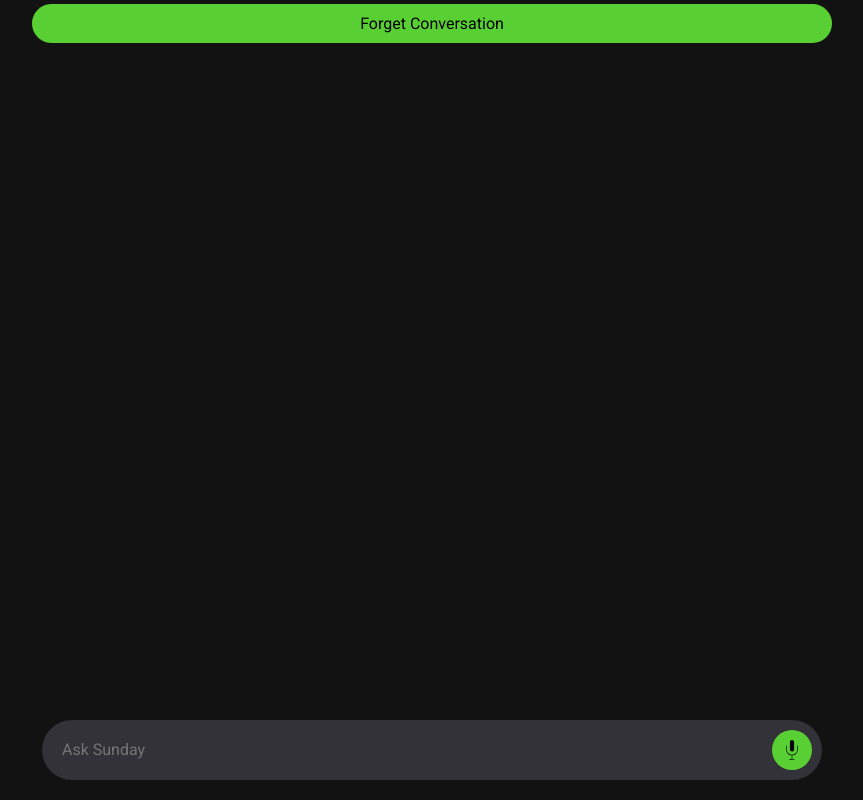
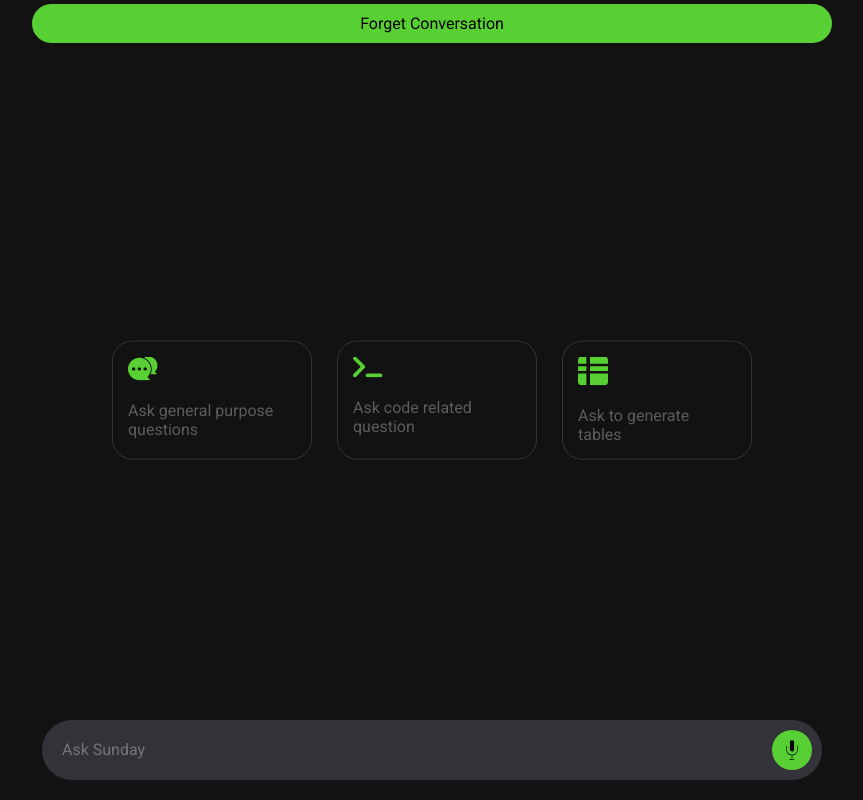
Before and after one commit to draunzler/Sunday, a website built with Vite: page client/index.html in a window 1280 px wide. Shown: the whole page, without its empty margins (208-1071 px from the left). Built offline with nearby package versions, Linux system fonts and the light colour scheme.

Commit message:
added intro cards on page load

```diff
--- a/client/index.html
+++ b/client/index.html
@@ -10,6 +10,20 @@
   <body>
     <div id="app">
       <button id="forget">Forget Conversation</button>
+      <div class="cards">
+        <div class="card">
+          <img src="assets/text.svg" alt="">
+          <p>Ask general purpose questions</p>
+        </div>
+        <div class="card">
+          <img src="assets/code.svg" alt="">
+          <p>Ask code related question</p>
+        </div>
+        <div class="card">
+          <img src="assets/table.svg" alt="">
+          <p>Ask to generate tables</p>
+        </div>
+      </div>
       <div id="chat_container"></div>
       <div class="form-wrapper">
         <form id="inputForm">
--- a/client/script.js
+++ b/client/script.js
@@ -14,6 +14,7 @@
 const forgetButton = document.getElementById('forget');
 const sendButton = document.querySelector('form button');
 const micIcon = document.querySelector('form button img');
+const cards = document.querySelectorAll('.card');
 
 let loadInterval;
 let isListening = false;
@@ -85,7 +86,9 @@
     stopOnFocus: true,
     style: {
       background: '#101010',
-      boxShadow: '0 3px 6px -1px rgba(0, 0, 0, 0.12), 0 10px 36px -4px #CC1E4A50',
+      maxWidth: '300px',
+      marginTop: '50px',
+      boxShadow: '0 3px 6px -1px rgba(0, 0, 0, 0.12), 0 10px 36px -4px #CC1E4A25',
     },
   }).showToast();
 }
@@ -103,7 +106,6 @@
   }
 });
 
-// Event listeners for textarea
 textarea.addEventListener('input', (e) => {
   if (textarea.value.trim() !== '') {
     micIcon.src = sendIconSrc;
@@ -147,7 +149,7 @@
 
 async function handleSubmit(e) {
   e.preventDefault();
-
+  cards.forEach(card => card.classList.add('hide'));
   const promptData = textarea.value.trim();
 
   if (!promptData) {
@@ -270,8 +272,12 @@
 
 window.onload = function() {
   document.getElementById('textbox').focus();
+    cards.forEach((card, index) => {
+      setTimeout(() => {
+        card.classList.add('show');
+      }, index * 250);
+    });
 };
-
 function copyToClipboard(text) {
   navigator.clipboard.writeText(text)
     .then(() => {
--- a/client/style.css
+++ b/client/style.css
@@ -15,7 +15,7 @@
   width: 100vw;
   height: 100vh;
   background: #121212;
-
+  position: relative;
   display: flex;
   flex-direction: column;
   align-items: center;
@@ -317,3 +317,45 @@
   width: 20px;
   height: auto;
 }
+
+.cards{
+  display: flex;
+  position: absolute;
+  transform: translate(-50%, -50%);
+  top: 50%;
+  left: 50%;
+  gap: 25px;
+}
+
+.card{
+  color: #ffffff50;
+  display: flex;
+  max-width: 200px;
+  flex-direction: column;
+  background: transparent;
+  gap: 20px;
+  border: 1px solid #ffffff25;
+  border-radius: 20px;
+  padding: 15px;
+  opacity: 0;
+  transition: opacity 0.5s ease-in-out;
+}
+
+.card.hide {
+  display: none;
+}
+
+.show{
+  opacity: 1;
+}
+
+@media screen and (max-width: 500px) {
+  .cards{
+    flex-direction: column;
+  }
+}
+
+.card img{
+  width: 30px;
+  height: auto;
+}
```
Also changed, not shown: client/assets/code.svg (added), client/assets/table.svg (added), client/assets/text.svg (added).
